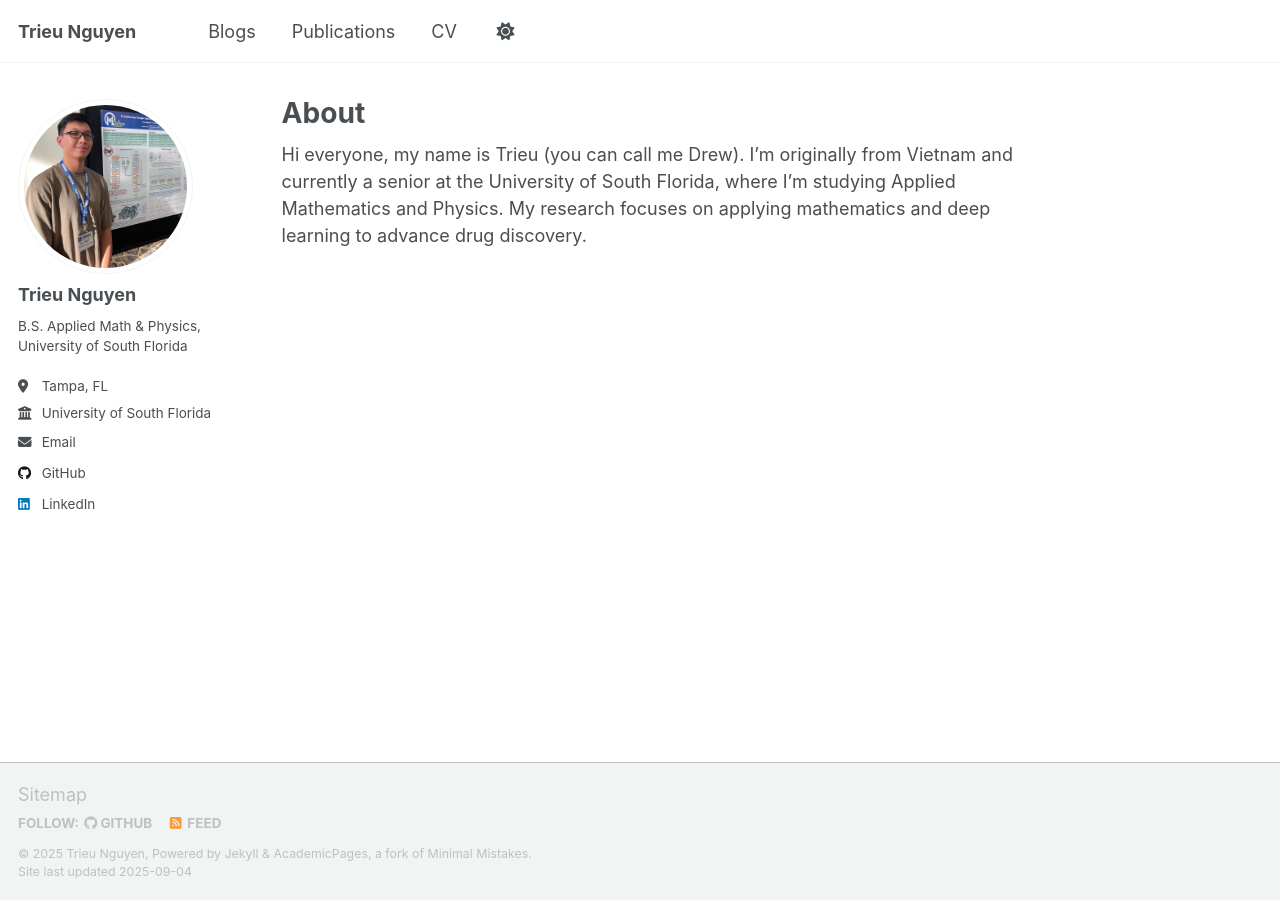
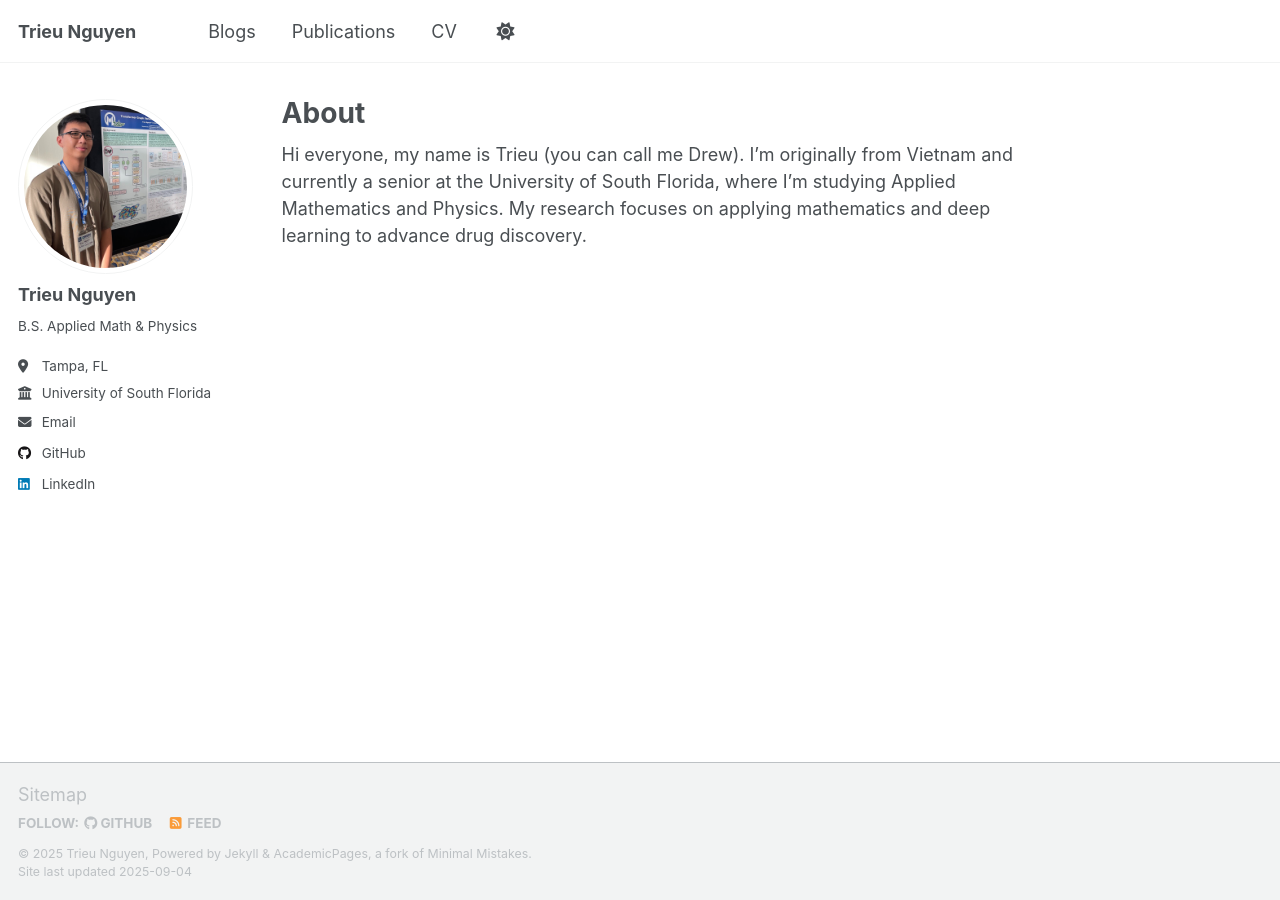
Before and after one commit to nnhoangtrieu/nnhoangtrieu.github.io, a Jekyll site: the page built from _pages/about.md, in a window 1280 px wide. Built offline with Jekyll 4.4.1, drawn with Linux system fonts in a browser that asks for light colours; a script that is not in the unit is left out.

Commit message:
Update _config.yml

```diff
--- a/_config.yml
+++ b/_config.yml
@@ -25,7 +25,7 @@ author:
   avatar           : "avatar.jpg"
   name             : "Trieu Nguyen"
   pronouns         : # example: "she/her"
-  bio              : "B.S. Applied Math & Physics, University of South Florida"
+  bio              : "B.S. Applied Math & Physics"
   location         : "Tampa, FL"
   employer         : "University of South Florida"
   uri              : # URL
```
